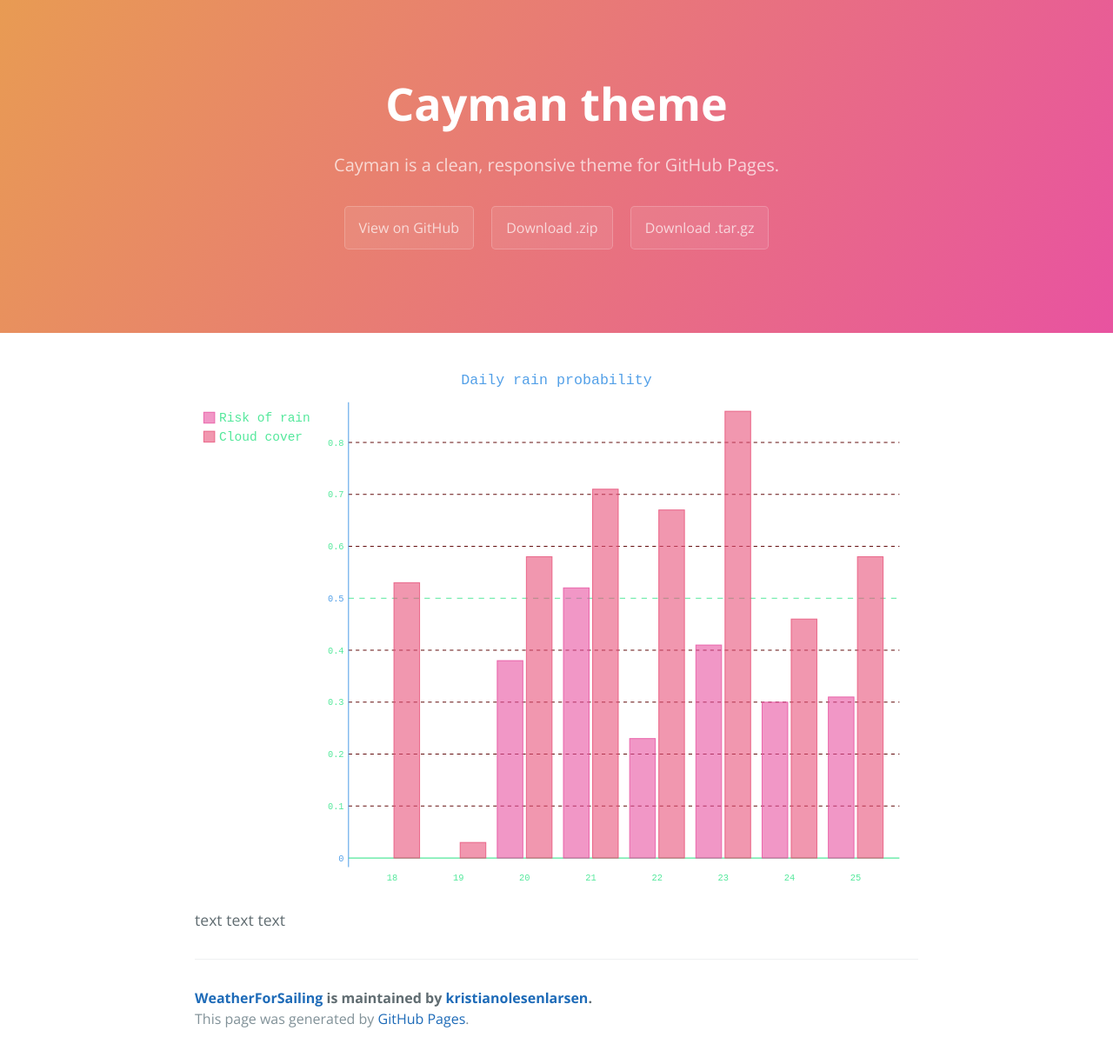
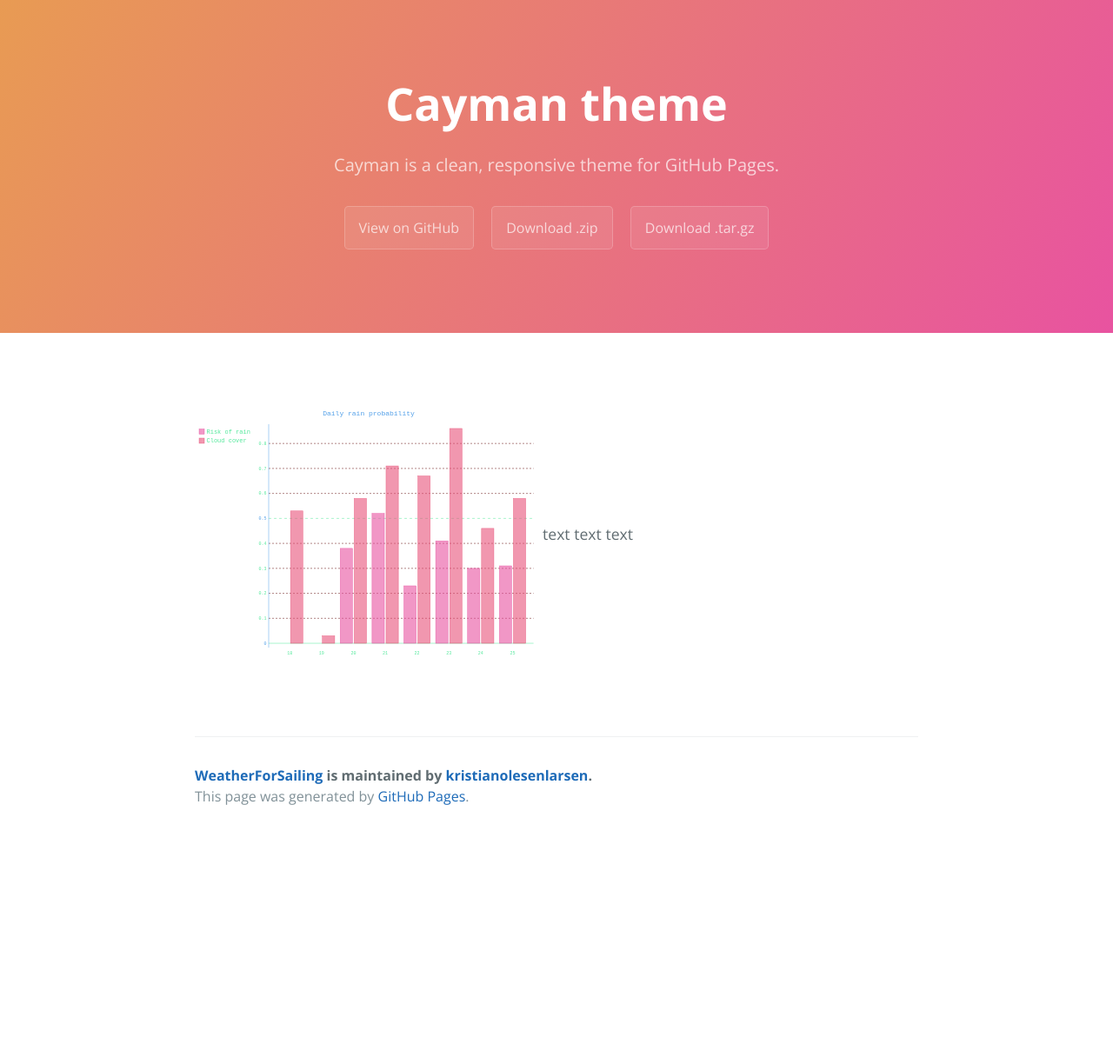
Before and after one commit to kristianolesenlarsen/WeatherForSailing, a Jekyll site: the page built from index.md, in a window 1280 px wide. Shown: the whole page at 87% size. Built offline with Jekyll 4.4.1, drawn with Linux system fonts in a browser that asks for light colours; after the commit the page ends 960 px from its top, so only the background shows below that.

Commit message:
resize fig

```diff
--- a/_sass/jekyll-theme-cayman.scss
+++ b/_sass/jekyll-theme-cayman.scss
@@ -23,6 +23,23 @@
 * {
   box-sizing: border-box;
 }
+
+.left {
+  display: table;
+}
+
+img {
+  vertical-align: middle;
+  display: table-cell;
+  width: 400px;
+  height: 400px;
+}
+span {
+  vertical-align: middle;
+  display: table-cell;
+}
+
+
 
 body {
   padding: 0;
```
